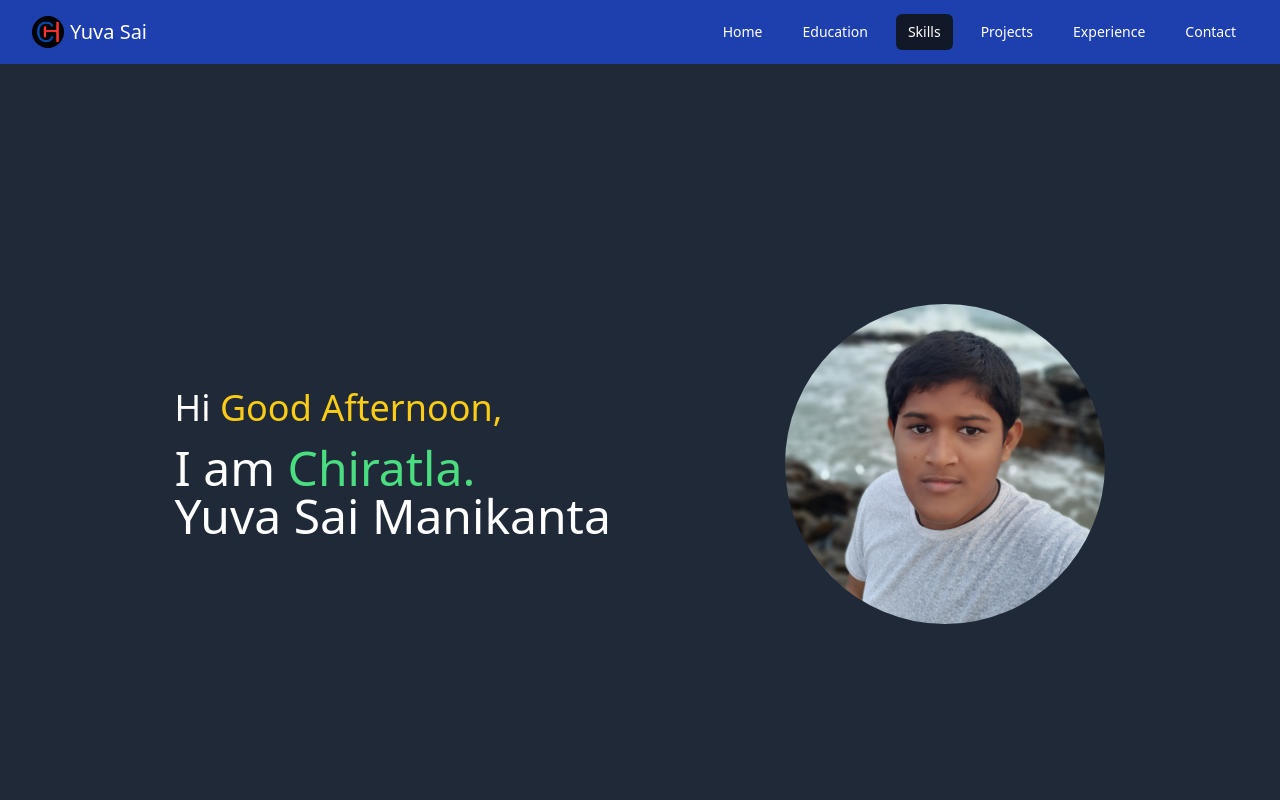
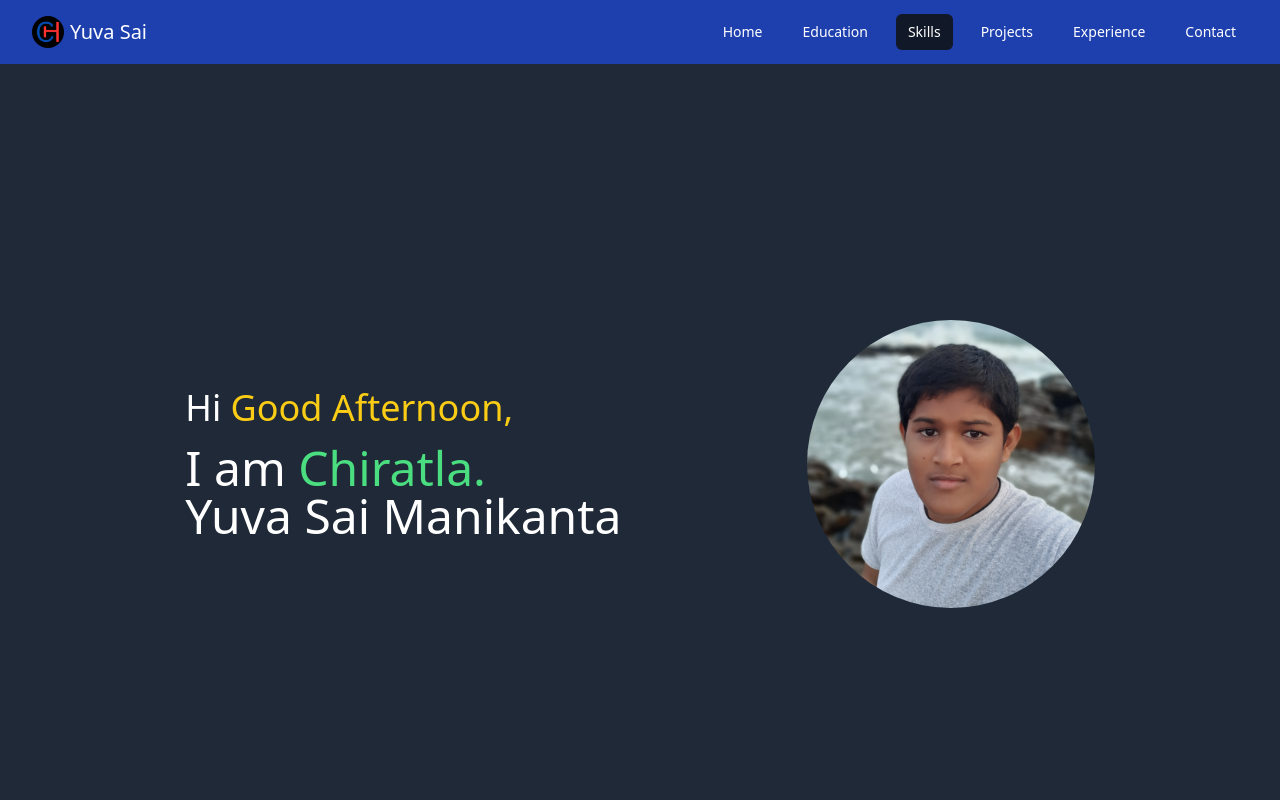
Before and after one commit to chiratla-yuva/Portfolio, a React (Vite) app: page /portfolio in a window 1280 px wide. Shown: the top 800 px of the page. Built offline with nearby package versions, Linux system fonts and the light colour scheme.

Commit message:
Update Home.jsx

```diff
--- a/src/components/Home/Home.jsx
+++ b/src/components/Home/Home.jsx
@@ -20,13 +20,13 @@ const Home = () => {
     }, []);
 
     return (
-        <div className="w-full h-screen flex items-center justify-evenly text-white bg-gray-800" id="home">
+        <div className="w-full h-screen flex flex-wrap items-center justify-evenly text-white bg-gray-800" id="home">
             <div className="text-center md:text-left">
                 <h2 className="text-2xl md:text-3xl lg:text-4xl mb-4">Hi <span className="text-yellow-400">{wish}</span></h2>
                 <h1 className="text-xl md:text-2xl lg:text-5xl">I am <span className="text-green-400 font-medium">Chiratla.</span><br/>Yuva Sai Manikanta</h1>
             </div>
             <div className="profile">
-                <img src={Logo} alt="Profile Pic" className="w-64 md:w-72 lg:w-80 rounded-full" />
+                <img src={Logo} alt="Profile Pic" className="w-48 md:w-56 lg:w-72 rounded-full" />
             </div>
         </div>
     );
```
